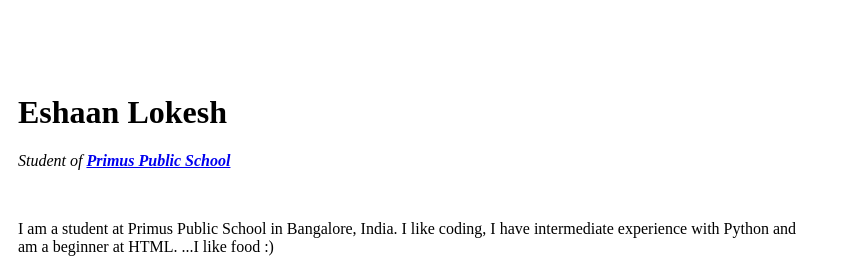
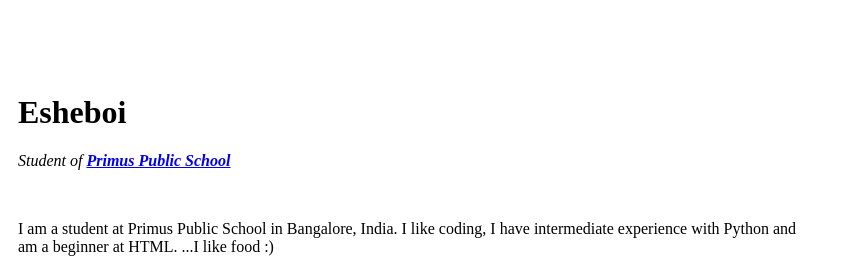
Before and after one commit to AbrufbarTaxi/HTML-Course-Test-Webtsite, a plain HTML site: page index.html in a window 1280 px wide. Shown: the top 280 px of the page, 433-1280 px from the left. Drawn offline with Linux system fonts and the light colour scheme.

Commit message:
Changed my name to Esheboi

```diff
--- a/index.html
+++ b/index.html
@@ -11,7 +11,7 @@
     <tr>
       <td><img src="/Users/Eshaan/Desktop/Eshaan's Stuff/Screenshots/Mountain.jpg" width="400" height="300"></td>
       <td>
-        <h1>Eshaan Lokesh</h1>
+        <h1>Esheboi</h1>
         <p><em>Student of
           <strong>
             <a href="https://primusschool.edu.in/">Primus Public School</a>
```
